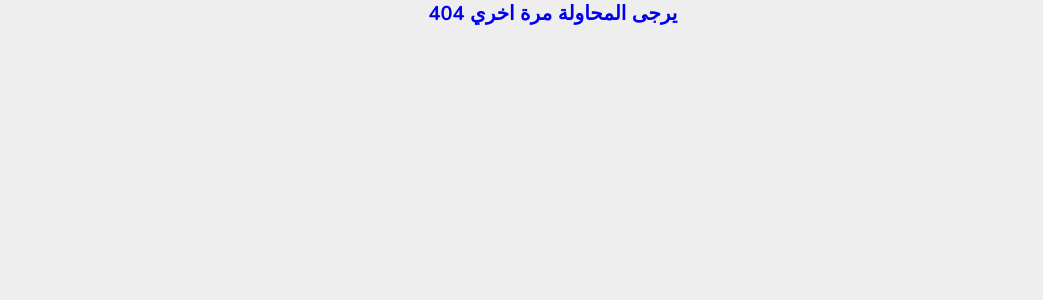
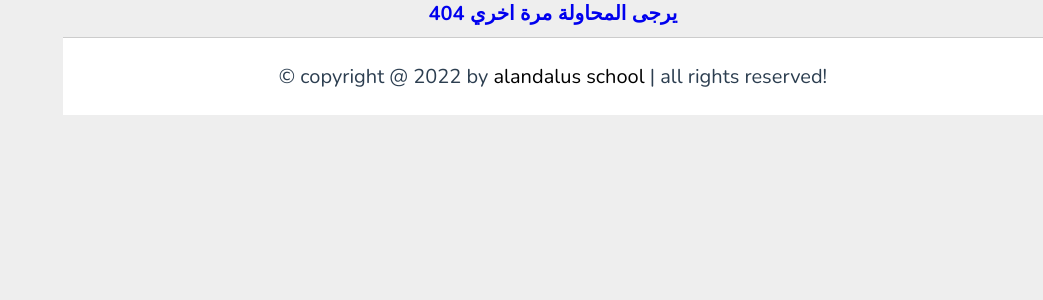
Before and after one commit to khiallibrarywebsite/alandalus-books, a PHP site: page /host/host.php in a window 1280 px wide. Shown: the top 300 px of the page, without its empty margins (237-1280 px from the left). Run offline with PHP 8.4, Linux system fonts and the light colour scheme; some libraries are stand-ins or nearby versions.

Commit message:
Saving to Githup

```diff
--- a/desgin/home.html
+++ b/desgin/home.html
@@ -19,11 +19,7 @@
 
 
 
-<footer class="footer">
 
-   &copy; copyright @ 2022 by <span>mr. web designer</span> | all rights reserved!
-
-</footer>
 
 <!-- custom js file link  -->
 <script src="js/script.js"></script>
--- a/host/host.php
+++ b/host/host.php
@@ -277,6 +277,11 @@ if($s != 1){
 
   ';
   }  ?>
+  <footer class="footer">
+
+&copy; copyright @ 2022 by <span>alandalus school</span> | all rights reserved!
+
+</footer>
     <link rel="stylesheet" href="../desgin/css/style.css" />
     <script src="../desgin/js/script.js"></script>
  </body>
```
